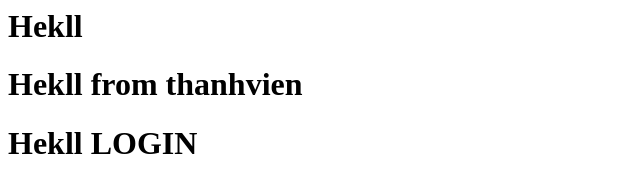
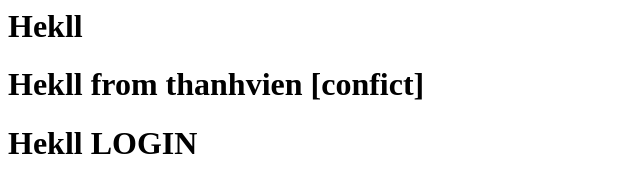
Before and after one commit to vohaiphuc/demo_capstone, a plain HTML site: page index.html in a window 1280 px wide. Shown: the whole page, without its empty margins (0-640 px from the left). Drawn offline with Linux system fonts and the light colour scheme.

Commit message:
hello login

```diff
--- a/index.html
+++ b/index.html
@@ -1,3 +1,3 @@
 <h1>Hekll</h1>
-<h1>Hekll from thanhvien</h1>
+<h1>Hekll from thanhvien [confict]</h1>
 <h1>Hekll LOGIN</h1>
```
